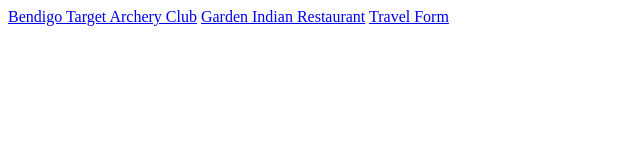
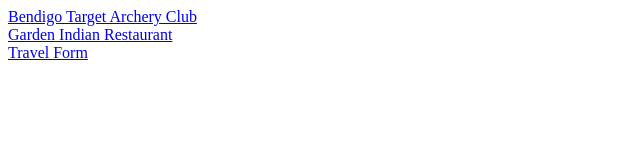
Before and after one commit to rwaldron7/rickwaldron, a plain HTML site: page index.html in a window 1280 px wide. Shown: the whole page, without its empty margins (0-640 px from the left). Drawn offline with Linux system fonts and the light colour scheme.

Commit message:
Line breaks

```diff
--- a/index.html
+++ b/index.html
@@ -7,8 +7,8 @@
     <title>Rick Waldron</title>
 </head>
 <body>
-    <a href="Archery Club/index.html">Bendigo Target Archery Club</a>
-    <a href="Restaurant/About.html">Garden Indian Restaurant</a>
-    <a href="Travel Form/index.html">Travel Form</a>
+    <a href="Archery Club/index.html">Bendigo Target Archery Club</a><br>
+    <a href="Restaurant/About.html">Garden Indian Restaurant</a><br>
+    <a href="Travel Form/index.html">Travel Form</a><br>
 </body>
 </html>
```
